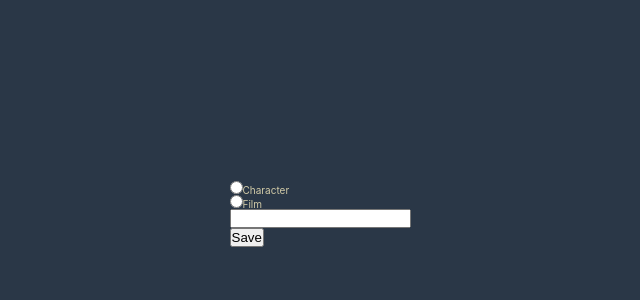
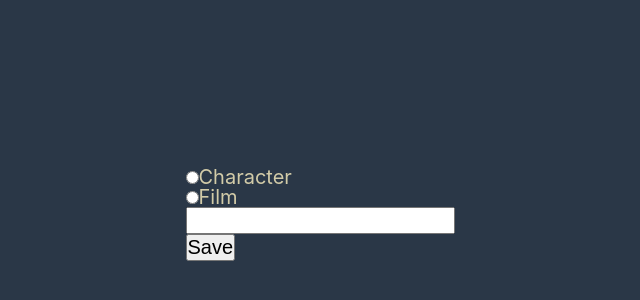
Before and after one commit to in43sh/code-the-dream-assignment, a React (Vite) app: page / in a window 1280 px wide. Shown: the part 186-486 px from the top of the page, without its empty margins (320-960 px from the left). Built offline with nearby package versions, Linux system fonts and the light colour scheme.

Commit message:
Add some styling for Form: bigger fonts.

```diff
--- a/src/Form.jsx
+++ b/src/Form.jsx
@@ -29,12 +29,12 @@ export const Form = () => {
         <div className="form-outer">
             {isFormVisible ?
             <form className="form" onSubmit={handleSubmit}>
-                <input required type="radio" id="character" name="type" value="character" onChange={handleChange}/>
-                <label htmlFor="character">Character</label><br />
-                <input required type="radio" id="film" name="type" value="film" onChange={handleChange} />
-                <label htmlFor="film">Film</label><br />
-                <input required type="number" id="number" name="id" value={formValues.id} onChange={handleChange} /><br/>
-                <button type="submit">Save</button>
+                <input className="form__radio" required type="radio" id="character" name="type" value="character" onChange={handleChange}/>
+                <label className="form__label" htmlFor="character">Character</label><br />
+                <input className="form__radio" required type="radio" id="film" name="type" value="film" onChange={handleChange} />
+                <label className="form__label" htmlFor="film">Film</label><br />
+                <input className="form__number" required type="number" id="number" name="id" value={formValues.id} onChange={handleChange} /><br/>
+                <button className="form__submit" type="submit">Save</button>
             </form> : <View data={formValues}/>
         }
         </div>
--- a/src/assets/scss/layout/_layout.scss
+++ b/src/assets/scss/layout/_layout.scss
@@ -10,7 +10,21 @@
 }
 
 .form {
+    &__radio {
+        font-size: 2rem;
+    }
 
+    &__label {
+        font-size: 2rem;
+    }
+
+    &__number {
+        font-size: 2rem;
+    }
+
+    &__submit {
+        font-size: 2rem;
+    }
 }
 
 .section {
--- a/src/assets/scss/main.css
+++ b/src/assets/scss/main.css
@@ -90,6 +90,19 @@ body {
   color: var(--color-secondary);
 }
 
+.form__radio {
+  font-size: 2rem;
+}
+.form__label {
+  font-size: 2rem;
+}
+.form__number {
+  font-size: 2rem;
+}
+.form__submit {
+  font-size: 2rem;
+}
+
 .section {
   display: flex;
   flex-direction: column;
```
Also changed, not shown: 1 other file (tests, documents, lock files or other folders).
